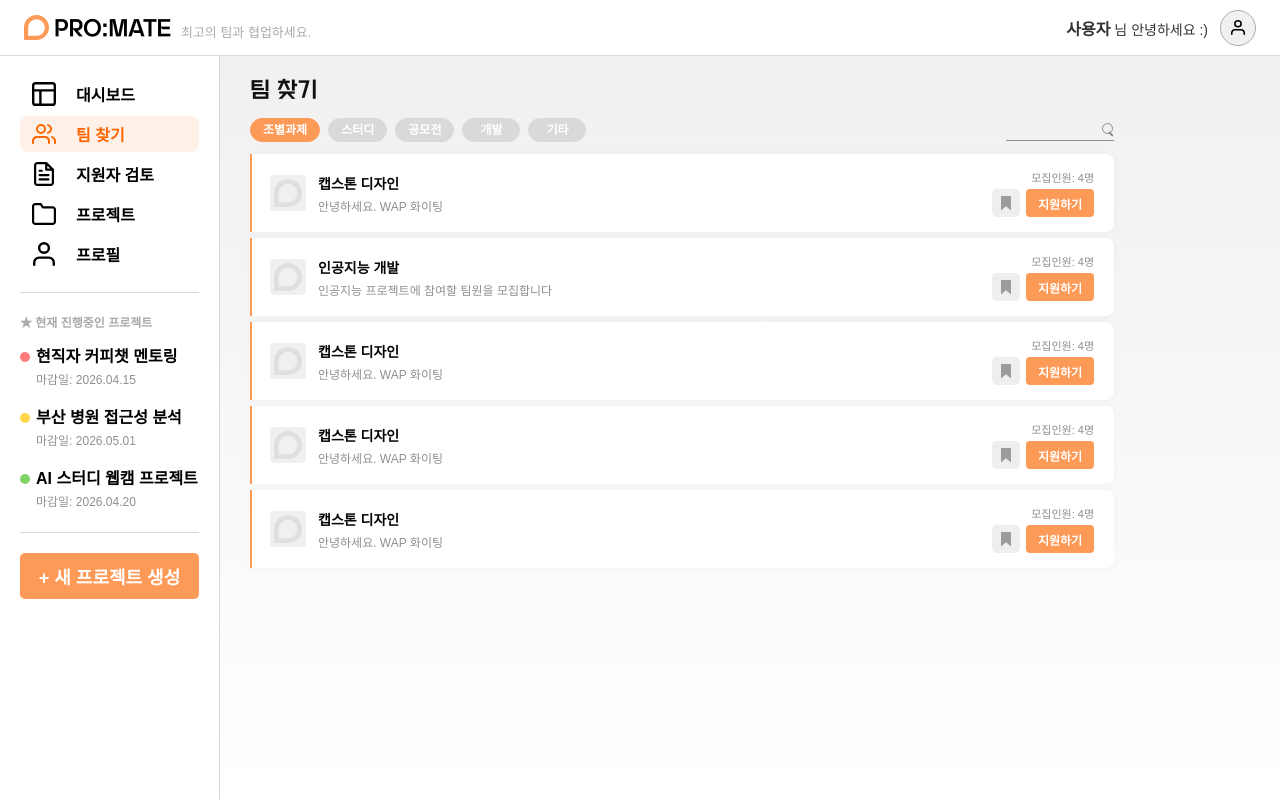
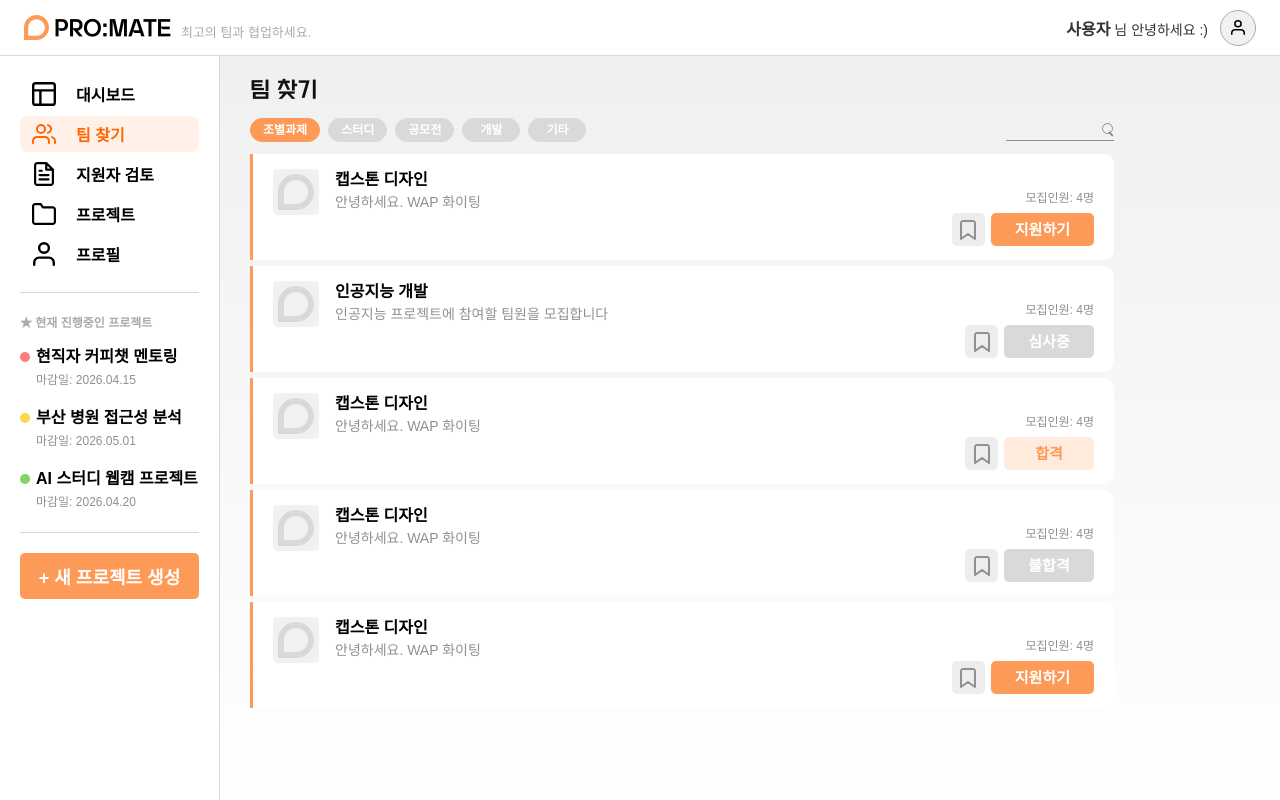
Before and after one commit to pknu-wap/promate, a React (Vite) app in the folder FE/: page /find-team in a window 1280 px wide. Built offline with nearby package versions, Linux system fonts and the light colour scheme; no server answers; a web font is replaced by a local one.

Commit message:
refactor: 팀찾기 페이지 ApplicantBox 컴포넌트로 변경

```diff
--- a/FE/src/pages/FindTeam/FindTeamPage.css
+++ b/FE/src/pages/FindTeam/FindTeamPage.css
@@ -121,129 +121,6 @@
   font-weight: 600;
 }
 
-.find-team-card {
-  display: grid;
-  grid-template-columns: 36px minmax(0, 1fr) 114px;
-  align-items: center;
-  column-gap: 12px;
-  min-height: 78px;
-  padding: 14px 20px 14px 18px;
-  border-left: 2px solid #fe9a57;
-  border-radius: 0 8px 8px 0;
-  background-color: #ffffff;
-  box-shadow: 0 1px 8px rgba(0, 0, 0, 0.03);
-}
-
-.find-team-logo-box {
-  width: 36px;
-  height: 36px;
-  display: flex;
-  align-items: center;
-  justify-content: center;
-  border-radius: 4px;
-  background-color: #f0f0f0;
-}
-
-.find-team-logo-box img {
-  width: 28px;
-  height: 28px;
-  filter: grayscale(1);
-  opacity: 0.24;
-}
-
-.find-team-content {
-  min-width: 0;
-}
-
-.find-team-heading {
-  margin-bottom: 4px;
-}
-
-.find-team-heading h2 {
-  margin: 0;
-  color: #050505;
-  font-size: 14px;
-  font-weight: 700;
-  letter-spacing: 0;
-}
-
-.find-team-content p {
-  margin: 0;
-  color: #8f8f8f;
-  font-size: 12px;
-  font-weight: 400;
-  letter-spacing: 0;
-}
-
-.find-team-actions {
-  display: flex;
-  flex-direction: column;
-  align-items: flex-end;
-  gap: 4px;
-}
-
-.find-team-actions > span {
-  color: #8e8e8e;
-  font-size: 11px;
-  font-weight: 500;
-}
-
-.find-team-action-row {
-  display: flex;
-  align-items: center;
-  gap: 6px;
-}
-
-.find-team-bookmark {
-  display: flex;
-  align-items: center;
-  justify-content: center;
-  width: 28px;
-  height: 28px;
-  border: 0;
-  border-radius: 5px;
-  background-color: #eeeeee;
-  cursor: pointer;
-}
-
-.find-team-bookmark span {
-  width: 10px;
-  height: 15px;
-  background-color: #9c9c9c;
-  clip-path: polygon(0 0, 100% 0, 100% 100%, 50% 72%, 0 100%);
-}
-
-.find-team-bookmark.is-active {
-  background-color: #ffd9c5;
-}
-
-.find-team-bookmark.is-active span {
-  background-color: #fe9a57;
-}
-
-.main-btn.find-team-apply-button {
-  width: 68px;
-  height: 28px;
-  padding: 0;
-  border-radius: 4px;
-  background-color: #fe9a57;
-  font-size: 12px;
-  font-weight: 800;
-}
-
-.main-btn.find-team-apply-button:hover {
-  background-color: #ee8846;
-}
-
-.main-btn.find-team-apply-button.is-applied {
-  background-color: #ffd9c5;
-  color: #fe9a57;
-}
-
-.main-btn.find-team-apply-button.is-applied:hover {
-  background-color: #ffd9c5;
-}
-
 @media (max-width: 480px) {
   .find-team-page {
     padding: 20px 14px 32px;
@@ -268,14 +145,4 @@
     align-self: flex-end;
   }
 
-  .find-team-card {
-    grid-template-columns: 36px minmax(0, 1fr);
-    row-gap: 10px;
-    padding: 14px 12px;
-  }
-
-  .find-team-actions {
-    grid-column: 2;
-    align-items: flex-start;
-  }
 }
--- a/FE/src/pages/FindTeam/FindTeamPage.jsx
+++ b/FE/src/pages/FindTeam/FindTeamPage.jsx
@@ -1,8 +1,7 @@
 import { useMemo, useState } from "react";
-import logoIcon from "../../assets/logoIcon.svg";
 import ApplyModal from "../../components/ApplyModal/ApplyModal.jsx";
 import Badge from "../../components/Badge/Badge.jsx";
-import MainButton from "../../components/MainButton/MainButton.jsx";
+import ApplicantBox from "../../components/ApplicantBox/ApplicantBox.jsx";
 import "./FindTeamPage.css";
 
 const KOREAN_INITIALS = [
@@ -52,7 +51,8 @@ const mockTeamPosts = [
     summary: "인공지능 프로젝트에 참여할 팀원을 모집합니다",
     capacity: 4,
     bookmarked: false,
-    applied: false,
+    applied: true,
+    applyStatus: "reviewing",
   },
   {
     id: 3,
@@ -61,7 +61,8 @@ const mockTeamPosts = [
     summary: "안녕하세요. WAP 화이팅",
     capacity: 4,
     bookmarked: false,
-    applied: false,
+    applied: true,
+    applyStatus: "accepted",
   },
   {
     id: 4,
@@ -70,7 +71,8 @@ const mockTeamPosts = [
     summary: "안녕하세요. WAP 화이팅",
     capacity: 4,
     bookmarked: false,
-    applied: false,
+    applied: true,
+    applyStatus: "rejected",
   },
   {
     id: 5,
@@ -162,7 +164,9 @@ function FindTeamPage() {
 
     setTeamPosts((prevTeamPosts) =>
       prevTeamPosts.map((team) =>
-        team.id === selectedTeamId ? { ...team, applied: true } : team,
+        team.id === selectedTeamId
+          ? { ...team, applied: true, applyStatus: "reviewing" }
+          : team,
       ),
     );
     handleCloseApplyModal();
@@ -198,42 +202,47 @@ function FindTeamPage() {
 
       <section className="find-team-list" aria-label="팀 목록">
         {filteredTeamPosts.length > 0 ? (
-          filteredTeamPosts.map((team) => (
-            <article className="find-team-card" key={team.id}>
-              <div className="find-team-logo-box">
-                <img src={logoIcon} alt={`${team.title} 로고`} />
-              </div>
+          filteredTeamPosts.map((team) => {
+            let buttonText = "지원하기";
+            let buttonColor = "#FE9A57";
+            let buttonTextColor = "#FFFFFF";
 
-              <div className="find-team-content">
-                <div className="find-team-heading">
-                  <h2>{team.title}</h2>
-                </div>
-                <p>{team.summary}</p>
-              </div>
+            if (team.applied) {
+              switch (team.applyStatus) {
+                case "accepted":
+                  buttonText = "합격";
+                  buttonColor = "#FFEBDE";
+                  buttonTextColor = "#FE9A57";
+                  break;
+                case "rejected":
+                  buttonText = "불합격";
+                  buttonColor = "#D9D9D9";
+                  break;
+                case "reviewing":
+                default:
+                  buttonText = "심사중";
+                  buttonColor = "#D9D9D9";
+                  break;
+              }
+            }
 
-              <div className="find-team-actions">
-                <span>모집인원: {team.capacity}명</span>
-                <div className="find-team-action-row">
-                  <button
-                    type="button"
-                    className={`find-team-bookmark ${team.bookmarked ? "is-active" : ""}`}
-                    aria-label={team.bookmarked ? "즐겨찾기 해제" : "즐겨찾기 추가"}
-                    aria-pressed={team.bookmarked}
-                    onClick={() => handleToggleBookmark(team.id)}
-                  >
-                    <span aria-hidden="true" />
-                  </button>
-                  <MainButton
-                    className={`find-team-apply-button ${team.applied ? "is-applied" : ""}`}
-                    onClick={() => handleOpenApplyModal(team.id)}
-                    aria-pressed={team.applied}
-                  >
-                    {team.applied ? "지원 완료" : "지원하기"}
-                  </MainButton>
-                </div>
-              </div>
-            </article>
-          ))
+            return (
+              <ApplicantBox
+                key={team.id}
+                title={team.title}
+                summary={team.summary}
+                capacity={team.capacity}
+                isBookmarked={team.bookmarked}
+                buttonText={buttonText}
+                buttonColor={buttonColor}
+                buttonTextColor={buttonTextColor}
+                onButtonClick={() => {
+                  if (!team.applied) handleOpenApplyModal(team.id);
+                }}
+                onBookmarkClick={() => handleToggleBookmark(team.id)}
+              />
+            );
+          })
         ) : (
           <div className="find-team-empty">해당 카테고리에 모집 중인 팀이 없습니다.</div>
         )}
```
